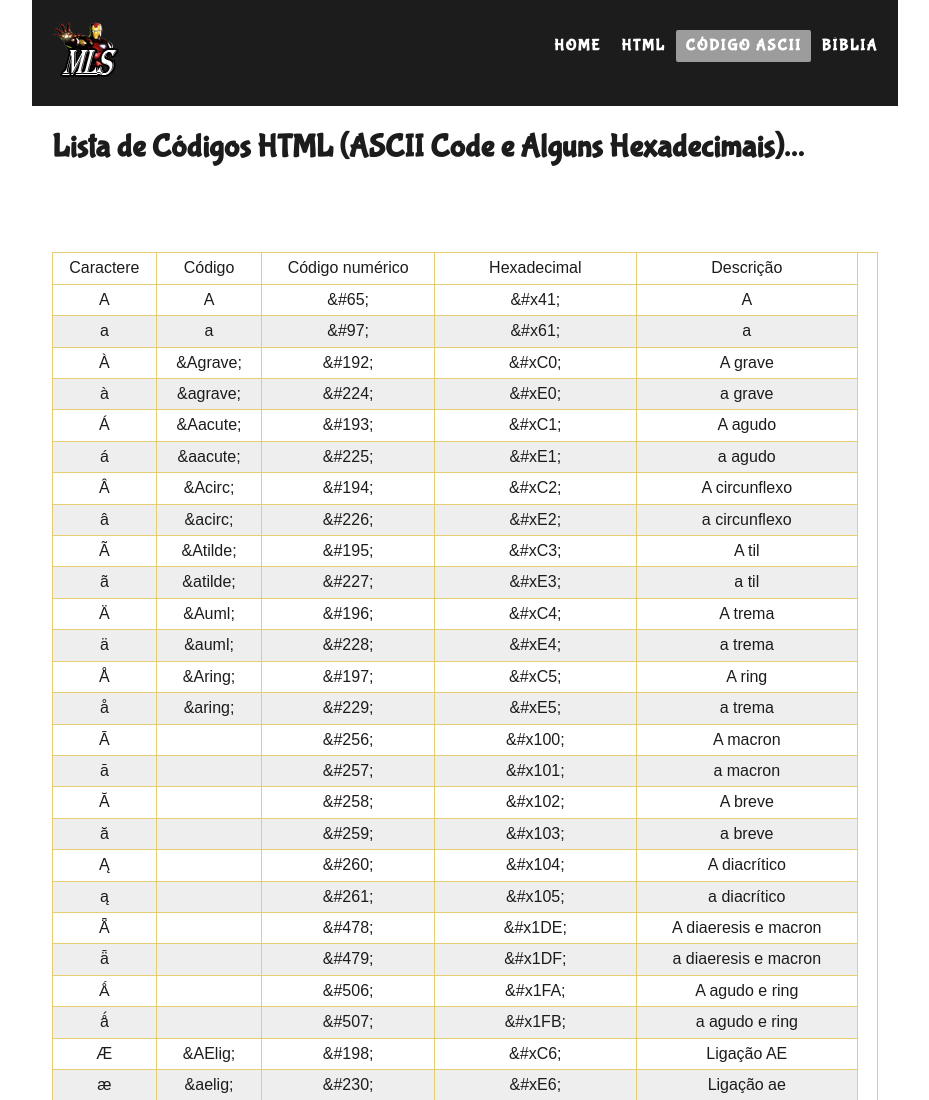
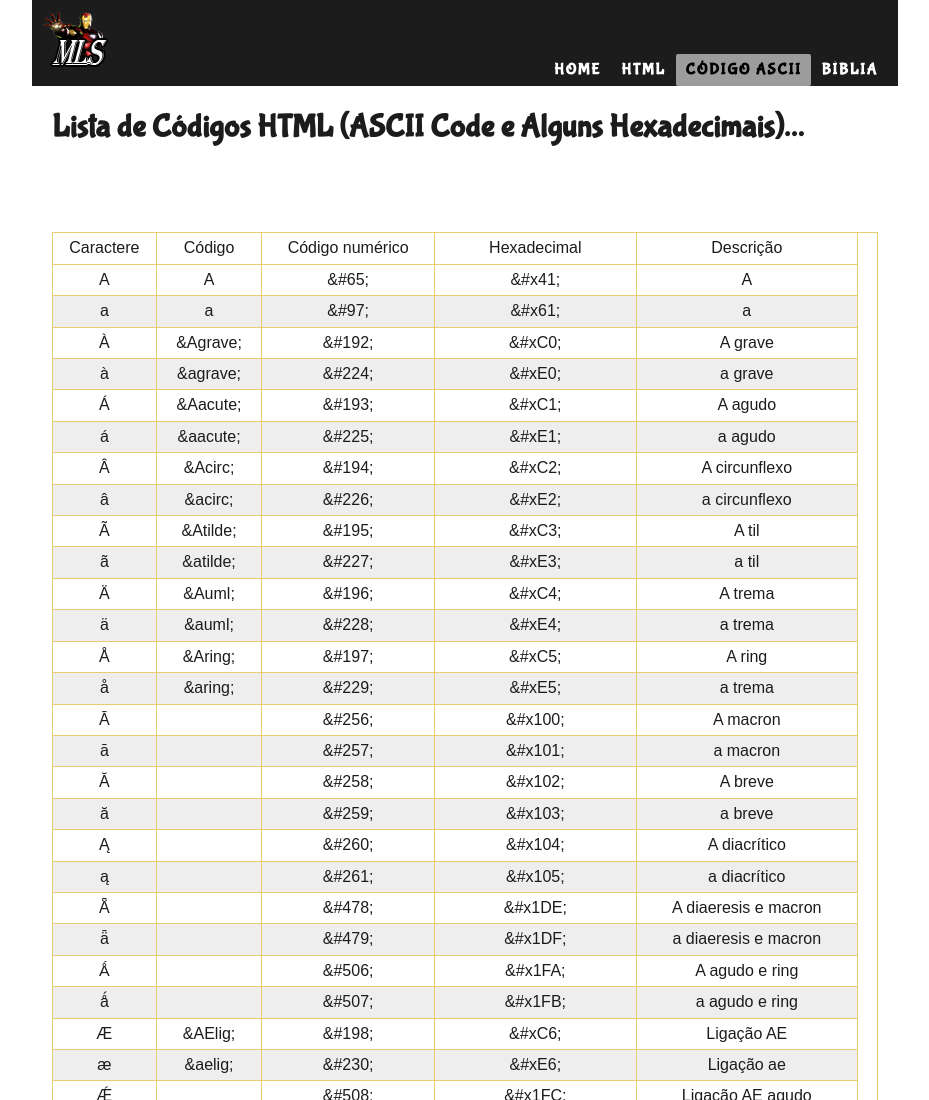
Before and after one commit to mlssystem/html, a plain HTML site: page codigos-asc2.html in a window 1280 px wide. Shown: the top 1100 px of the page, without its empty margins (175-1104 px from the left). Drawn offline with Linux system fonts and the light colour scheme.

Commit message:
id-ativo

```diff
--- a/codigos-asc2.html
+++ b/codigos-asc2.html
@@ -2614,7 +2614,7 @@
         <ul>
             <li><a href="https://mlssystem.github.io/">Home</a></li>
             <li><a href="index.html">HTML</a></li>
-            <li><a class="ativo" href="index.html">Código ASCII</a></li>
+            <li><a id="ativo" class="ativo" href="index.html">Código ASCII</a></li>
             <li><a target="_blank" href="https://bibliasagrada.github.io">Bíblia</a></li>
             <li class="top"><a href="#home">Top</a></li>
         </ul>
--- a/css/styles.css
+++ b/css/styles.css
@@ -108,7 +108,7 @@ article {
 
 header {
     background: #1c1c1c;
-    padding: 15px 20px;
+    padding: 5px 10px;
 }
 
 header:after {
@@ -124,6 +124,9 @@ nav li a.ativo {
     background: rgb(156, 156, 156);
 }
 
+nav li a#ativo {
+    color: #000;
+}
 /*######### ANCORA ############*/
 
 a.menu_mobile:hover,
@@ -152,15 +155,14 @@ a.menu_mobile {
 /*########### MENU ############*/
 
 #menu {
-    margin-top: 20px;
+    margin-top: 37px;
     font-family: 'FonteLogo';
-
 }
 
 #menu ul {
     list-style: none;
     background: #1c1c1c;
-    padding: 5px 0;
+    padding: 12px 0px;
 }
 
 #menu li a {
```
Also changed, not shown: efeito-marquee.html (+1 -1 lines).
